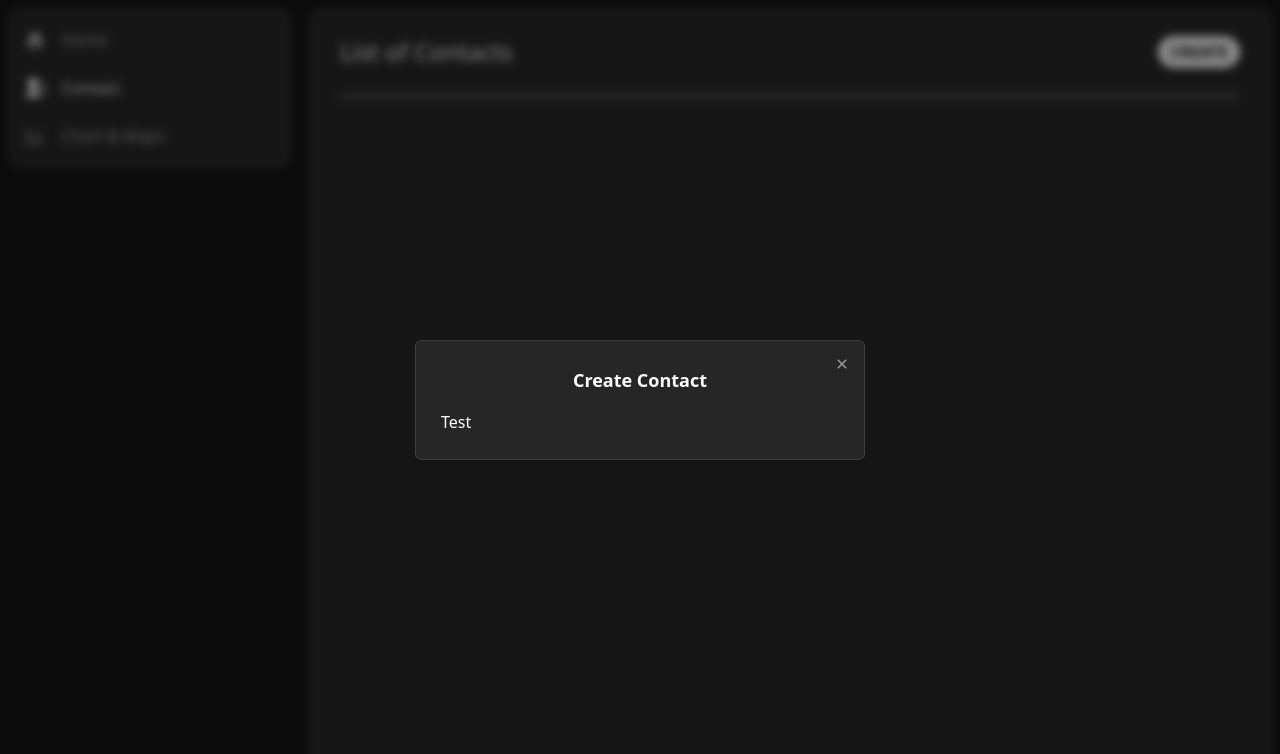
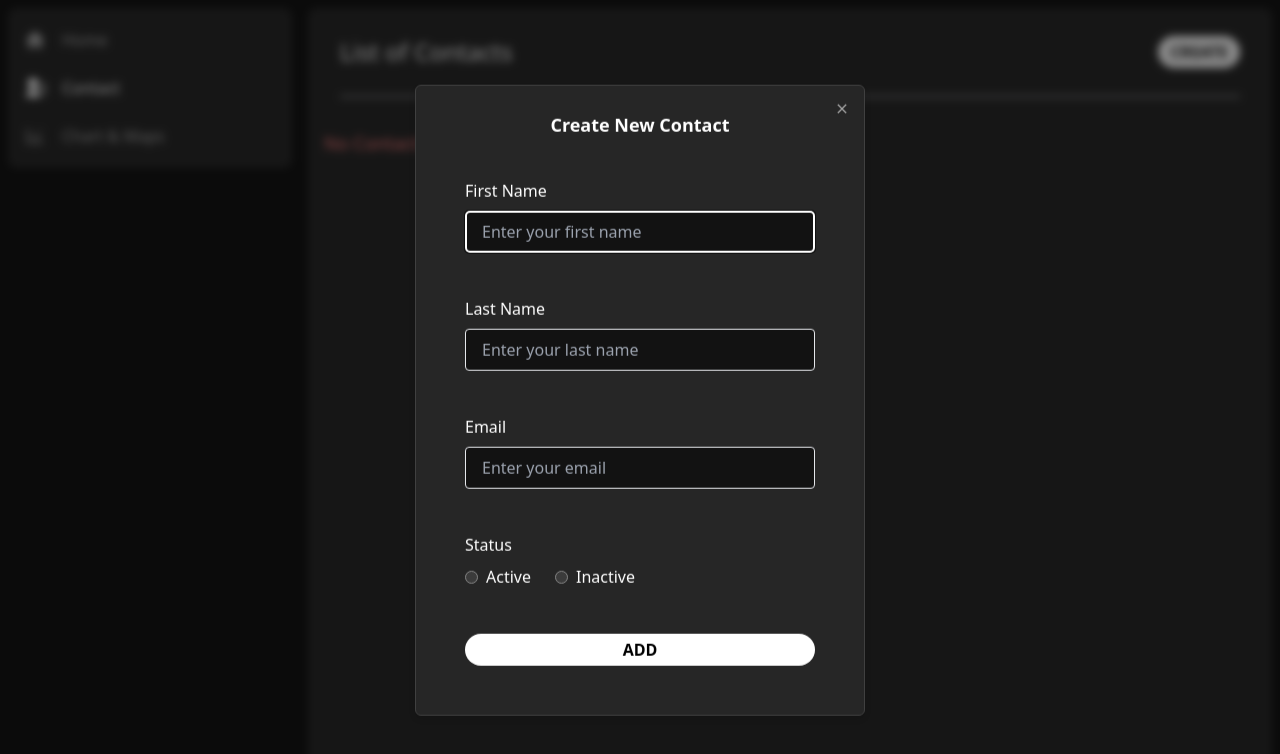
Before and after one commit to Ganesh-mBit/dashborad, a React (Create React App) app: page /contacts in a window 1280 px wide. Both pictures are taken after a click on the button "CREATE". Shown: the top 754 px of the page. Built offline with nearby package versions, Linux system fonts and the light colour scheme.

Commit message:
Contact page basic functionality added.

```diff
--- a/package.json
+++ b/package.json
@@ -3,6 +3,7 @@
   "version": "0.1.0",
   "private": true,
   "dependencies": {
+    "@hookform/resolvers": "^3.1.0",
     "@radix-ui/react-dialog": "^1.0.4",
     "@testing-library/jest-dom": "^5.16.5",
     "@testing-library/react": "^13.4.0",
@@ -13,6 +14,7 @@
     "@types/react-dom": "^18.2.4",
     "react": "^18.2.0",
     "react-dom": "^18.2.0",
+    "react-hook-form": "^7.44.3",
     "react-icons": "^4.9.0",
     "react-redux": "^8.0.7",
     "react-router-dom": "^6.11.2",
@@ -21,7 +23,8 @@
     "redux-devtools-extension": "^2.13.9",
     "tailwind-merge": "^1.13.0",
     "typescript": "^4.9.5",
-    "web-vitals": "^2.1.4"
+    "web-vitals": "^2.1.4",
+    "yup": "^1.2.0"
   },
   "scripts": {
     "start": "react-scripts start",
@@ -48,6 +51,7 @@
     ]
   },
   "devDependencies": {
+    "@types/lodash": "^4.14.195",
     "tailwindcss": "^3.3.2"
   }
 }
--- a/src/Pages/Contact.tsx
+++ b/src/Pages/Contact.tsx
@@ -1,11 +1,15 @@
 import React from 'react';
-import { useDispatch } from 'react-redux';
-import { setModalState } from '../redux/action/appActions';
+import { useDispatch, useSelector } from 'react-redux';
+import { setModalState, setTitle } from '../redux/action/appActions';
+import { isEmpty } from 'lodash';
+import ContactCard from '../components/ContactCard';
 
 const Contact = () => {
   const dispatch = useDispatch();
+  const { contactList } = useSelector((state: any) => state.app);
 
   const handleAddContact = () => {
+    dispatch(setTitle('Create New Contact'));
     dispatch(setModalState(true));
   };
 
@@ -22,6 +26,15 @@ const Contact = () => {
         </div>
       </div>
       <hr className='py-6' />
+      <div className="flex flex-wrap -m-4">
+        {
+          !isEmpty(contactList)
+            ? contactList?.map((item: any, id: number) => (
+              <ContactCard key={id} id={id} firstName={item.firstName} lastName={item.lastName} email={item.email} status={item.status} />
+            ))
+            : <p className='text-lg text-red-400'>No Contacts found! Please Create new contact.</p>
+        }
+      </div>
     </div>
   )
 }
--- /dev/null
+++ b/src/components/ContactCard.tsx
@@ -0,0 +1,64 @@
+import React from 'react';
+import { BsPerson } from 'react-icons/bs';
+import { MdModeEdit } from 'react-icons/md';
+import { IoCloseSharp } from 'react-icons/io5';
+import { useDispatch, useSelector } from 'react-redux';
+import { setContactData, setModalState, setTitle, setUserDetails } from '../redux/action/appActions';
+
+interface ConatctCardProps {
+  id: number
+  firstName: string
+  lastName: string
+  status: string
+  email: string
+}
+
+const ContactCard: React.FC<ConatctCardProps> = ({ id, firstName, lastName, email, status }) => {
+  const dispatch = useDispatch();
+  const { contactList } = useSelector((state: any) => state.app)
+
+
+  const handleAddContact = () => {
+    const selectedUserData = contactList?.[id];
+    dispatch(setUserDetails({
+      id,
+      ...selectedUserData
+    }));
+    dispatch(setTitle('Edit Contact Details'));
+    dispatch(setModalState(true));
+  };
+
+  const handleDeleteContact = () => {
+    const newData = [...contactList];
+    newData.splice(id, 1);
+    dispatch(setContactData(newData));
+  };
+
+  return (
+    <div className="xl:w-1/3 md:w-1/2 w-full p-4">
+      <div className={`relative bg-neutral-800 border p-6 rounded-lg ${status === 'Active' ? 'border-gray-200' : 'border-red-300'}`}>
+        <div className="absolute top-[15px] right-[12px]">
+          <div className="flex flex-col gap-3">
+            <button onClick={handleDeleteContact} className='text-red-300 hover:scale-110 hover:text-red-500'>
+              <IoCloseSharp size={22} />
+            </button>
+            <button onClick={handleAddContact} className='text-green-300 hover:scale-110 hover:text-green-500'>
+              <MdModeEdit size={20} />
+            </button>
+          </div>
+        </div>
+        <div className="flex items-center gap-4">
+          <div className="w-10 h-10 inline-flex items-center justify-center rounded-full bg-blue-200 text-blue-500">
+            <BsPerson size={24} />
+          </div>
+          <div>
+            <h2 className="text-lg font-medium title-font">{firstName} &nbsp; {lastName}</h2>
+            <p className="leading-relaxed text-base">Status : {status}</p>
+          </div>
+        </div>
+      </div>
+    </div>
+  )
+}
+
+export default ContactCard;
--- /dev/null
+++ b/src/components/ContactForm.tsx
@@ -0,0 +1,134 @@
+import React from 'react';
+import * as Yup from 'yup';
+import { Controller, useForm } from 'react-hook-form';
+import { yupResolver } from '@hookform/resolvers/yup';
+import { useDispatch, useSelector } from 'react-redux';
+import { setContactData, setModalState } from '../redux/action/appActions';
+import { isEmpty } from 'lodash';
+
+const ContactvalidationSchema = Yup.object().shape({
+  firstName: Yup.string()
+    .required("The field is required.")
+    .matches(/^[A-Za-z ]+$/, "No numbers or special characters are allowed."),
+  lastName: Yup.string()
+    .required("The field is required.")
+    .matches(/^[A-Za-z ]+$/, "No numbers or special characters are allowed."),
+  email: Yup.string()
+    .required("The field is required.")
+    .matches(/^[a-zA-Z0-9.!#$%&'*+/=?^_`{|}~-]+@[a-zA-Z0-9-]+\.[a-zA-Z0-9-\\.]+$/, "Email is invalid."),
+  status: Yup.string()
+    .required("The field is required.")
+});
+
+const ContactForm = () => {
+  const { contactList, selectedUser, title } = useSelector((state: any) => state.app);
+  const dispatch = useDispatch();
+
+  const defaultValues = {
+    firstName: selectedUser?.firstName as string || '',
+    lastName: selectedUser?.lastName as string || '',
+    email: selectedUser?.email as string || '',
+    status: selectedUser?.status as string || '',
+  };
+
+  const {
+    handleSubmit,
+    formState,
+    control
+  } = useForm({
+    defaultValues,
+    resolver: yupResolver(ContactvalidationSchema),
+    mode: 'onSubmit',
+  });
+
+  const { errors } = formState;
+
+  const onSubmit = (data: any) => {
+    let newData;
+    if (!isEmpty(selectedUser) && title.startsWith('Edit')) {
+      const updateData = contactList;
+      updateData[selectedUser?.id] = data;
+      newData = updateData;
+    } else{
+      newData = [...contactList, data];
+    }
+    dispatch(setContactData(newData));
+    dispatch(setModalState(false));
+  };
+
+  return (
+    <div>
+      <div className="flex w-full justify-center items-center">
+        <div className="rounded-lg p-6 w-full">
+          <form className="w-full" onSubmit={handleSubmit(onSubmit)}>
+            <div className="mb-4">
+              <label className="block mb-2">First Name</label>
+              <Controller
+                name='firstName'
+                control={control}
+                render={({ field }) => (
+                  <input type="text" className="w-full px-4 py-2 border rounded" placeholder="Enter your first name" {...field} />
+                )}
+              />
+              <p className='text-red-500 h-7'>
+                {errors?.firstName ? errors?.firstName?.message : ''}
+              </p>
+            </div>
+            <div className="mb-4">
+              <label className="block mb-2">Last Name</label>
+              <Controller
+                name='lastName'
+                control={control}
+                render={({ field }) => (
+                  <input type="text" className="w-full px-4 py-2 border rounded" placeholder="Enter your last name" {...field} />
+                )}
+              />
+              <p className='text-red-500 h-7'>
+                {errors?.lastName ? errors?.lastName?.message : ''}
+              </p>
+            </div>
+            <div className="mb-4">
+              <label htmlFor="email" className="block mb-2">Email</label>
+              <Controller
+                name='email'
+                control={control}
+                render={({ field }) => (
+                  <input type="text" className="w-full px-4 py-2 border rounded" placeholder="Enter your email" {...field} />
+                )}
+              />
+              <p className='text-red-500 h-7'>
+                {errors?.email ? errors?.email?.message : ''}
+              </p>
+            </div>
+            <div className="mb-4">
+              <span className="block mb-2">Status</span>
+              <Controller
+                name='status'
+                control={control}
+                defaultValue=''
+                render={({ field }) => (
+                  <>
+                    <label className="inline-flex items-center" {...field}>
+                      <input type="radio" className="form-radio" name="status" value="Active" checked={field.value === 'Active'} onChange={() => field.onChange('Active')} />
+                      <span className="ml-2">Active</span>
+                    </label>
+                    <label className="inline-flex items-center ml-6" {...field}>
+                      <input type="radio" className="form-radio" name="status" value="Inactive" checked={field.value === 'Inactive'} onChange={() => field.onChange('Inactive')} />
+                      <span className="ml-2">Inactive</span>
+                    </label>
+                  </>
+                )}
+              />
+              <p className='text-red-500 h-7'>
+                {errors?.status ? errors?.status?.message : ''}
+              </p>
+            </div>
+            <button type="submit" className="w-full rounded-full py-1 px-3 bg-white hover:opacity-75 text-black font-bold uppercase">Add</button>
+          </form>
+        </div>
+      </div>
+    </div>
+  )
+}
+
+export default ContactForm;
--- a/src/components/Layout.tsx
+++ b/src/components/Layout.tsx
@@ -3,13 +3,14 @@ import { Outlet } from 'react-router-dom';
 import Modal from './Modal';
 import Sidebar from './Sidebar';
 import { useSelector } from 'react-redux';
+import ContactForm from './ContactForm';
 
 const Layout = () => {
   const { openModal, title } = useSelector((state: any) => state.app);
   return (
     <div>
       <Modal title={title} isOpen={openModal} onChange={() => console.log('Form')}>
-        Test
+        <ContactForm />
       </Modal>
       <Sidebar>
         <Outlet />
--- a/src/redux/action/actionTypes.ts
+++ b/src/redux/action/actionTypes.ts
@@ -1 +1,4 @@
 export const SET_MODAL_STATE = 'SET_MODAL_STATE';
+export const SET_CONTACT_DATA = 'SET_CONTACT_DATA';
+export const SET_TITLE = 'SET_TITLE';
+export const SET_USER_DETAILS = 'SET_USER_DETAILS';
--- a/src/redux/action/appActions.ts
+++ b/src/redux/action/appActions.ts
@@ -1,5 +1,21 @@
-import { SET_MODAL_STATE } from "./actionTypes";
+import {
+  SET_CONTACT_DATA,
+  SET_MODAL_STATE, SET_TITLE,
+  SET_USER_DETAILS
+} from "./actionTypes";
 
 export const setModalState = (payload: boolean): any => {
   return { type: SET_MODAL_STATE, payload };
 };
+
+export const setContactData = (payload: any): any => {
+  return { type: SET_CONTACT_DATA, payload };
+};
+
+export const setTitle = (payload: string): any => {
+  return { type: SET_TITLE, payload };
+};
+
+export const setUserDetails = (payload: any): any => {
+  return { type: SET_USER_DETAILS, payload };
+};
--- a/src/redux/reducer/appReducer.ts
+++ b/src/redux/reducer/appReducer.ts
@@ -15,6 +15,24 @@ export default function appReducer(currentState: any, action: appActions): any {
         openModal: action.payload
       };
 
+    case types.SET_CONTACT_DATA:
+      return {
+        ...state,
+        contactList: action.payload
+      };
+
+    case types.SET_TITLE:
+      return {
+        ...state,
+        title: action.payload
+      };
+
+    case types.SET_USER_DETAILS:
+      return {
+        ...state,
+        selectedUser: action.payload
+      };
+
     default:
       return state;
   }
--- a/src/redux/reducer/initialState.ts
+++ b/src/redux/reducer/initialState.ts
@@ -1,8 +1,9 @@
 const initialState ={
   app: {
     openModal: false,
-    title: 'Create Contact',
-    contactList: []
+    title: '',
+    contactList: [],
+    selectedUser: {},
   },
   ajaxCallsInProgress: 0
 };
```
Also changed, not shown: 1 other file (tests, documents, lock files or other folders).
